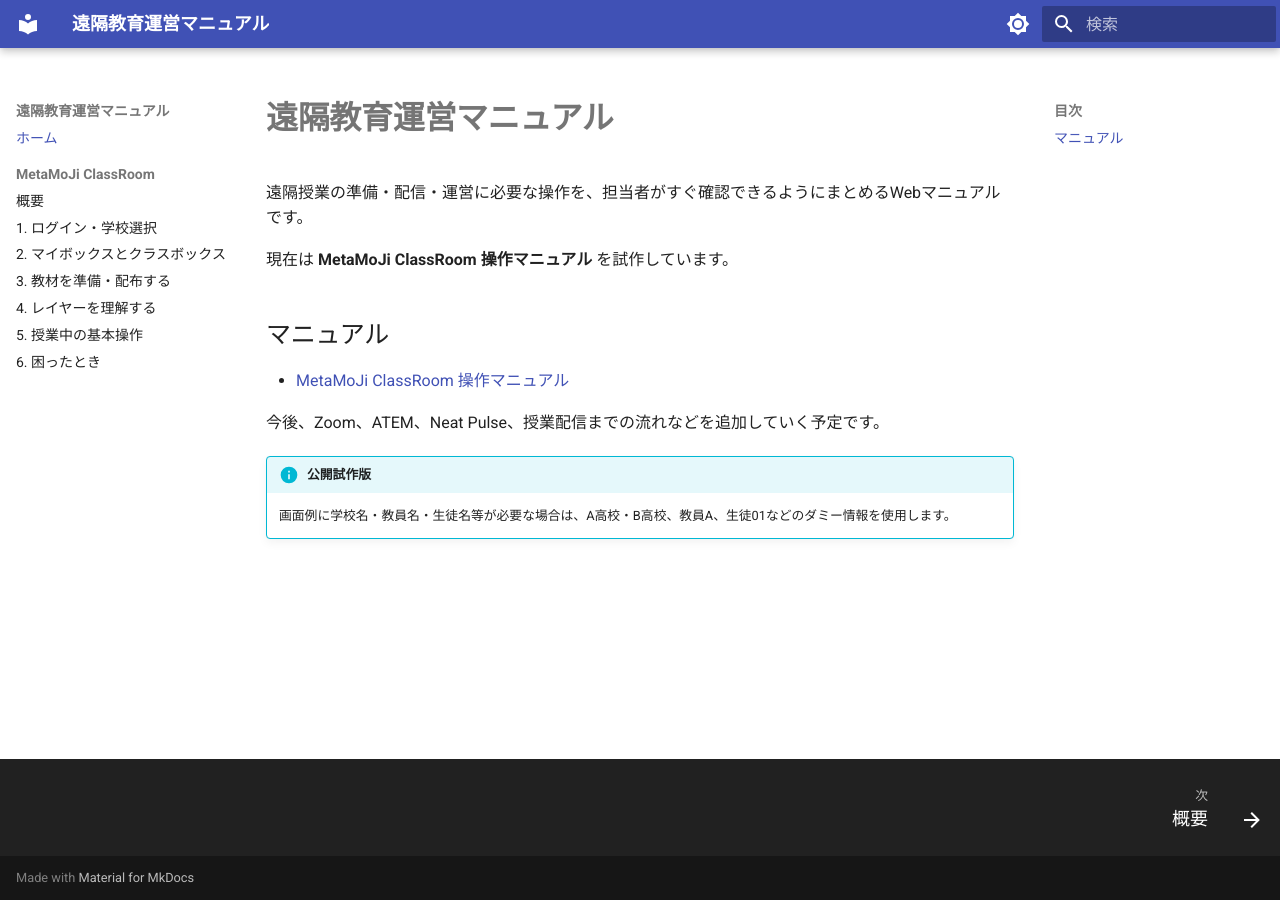
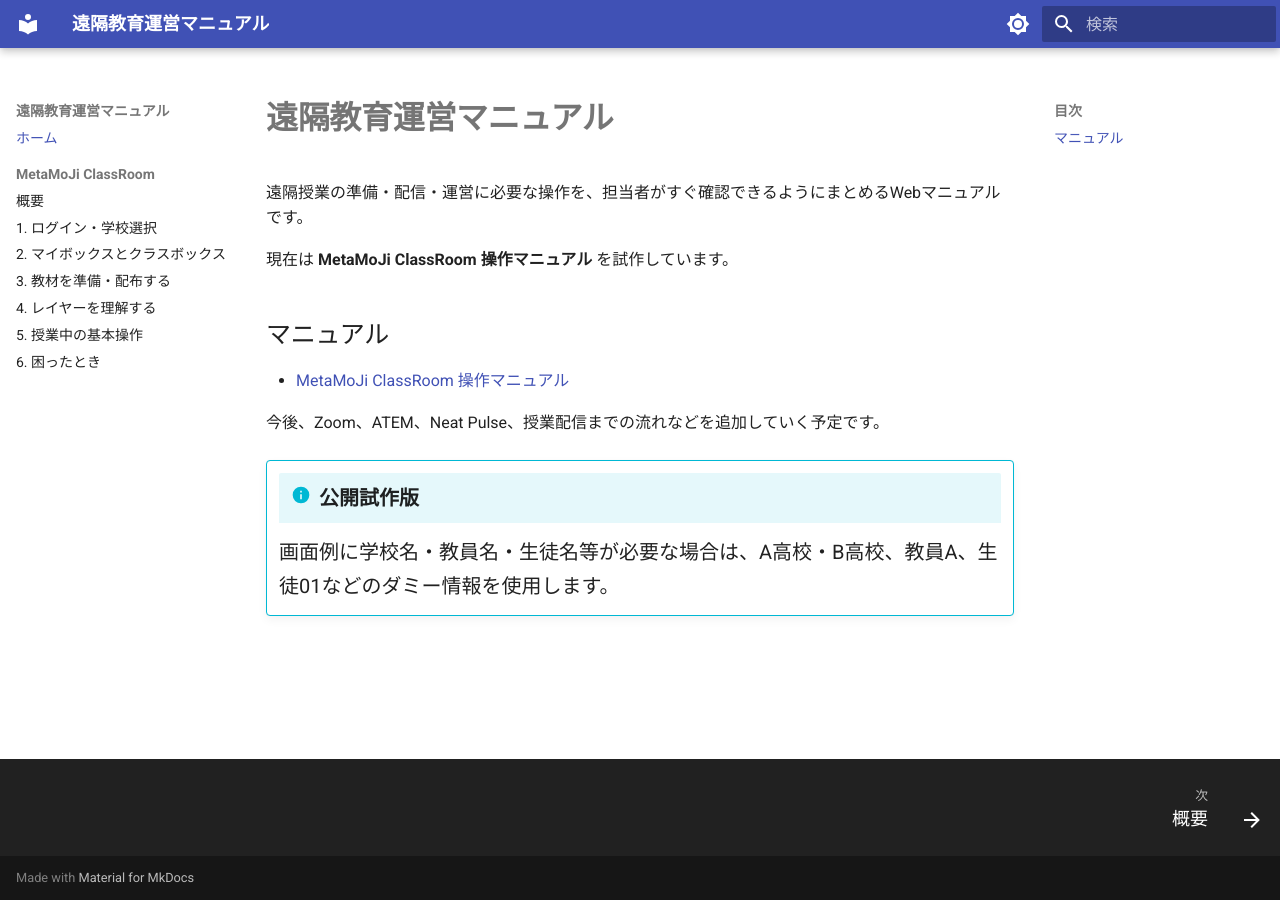
Before and after one commit to a-recs/remote-manual, an MkDocs documentation site: the page built from docs/index.md, in a window 1280 px wide. Built offline with MkDocs 1.6.1 and Material for MkDocs 9.7.7, drawn with Linux system fonts in a browser that asks for light colours.

Commit message:
Improve visibility of important callout boxes

```diff
--- a/docs/stylesheets/extra.css
+++ b/docs/stylesheets/extra.css
@@ -45,4 +45,35 @@
   overflow-wrap: break-word;
 }
 
+/* 重要な囲み記事を読みやすくする */
+.md-typeset .admonition,
+.md-typeset details {
+  font-size: 1rem;
+  line-height: 1.7;
+  margin: 1.2em 0;
+}
+
+.md-typeset .admonition-title,
+.md-typeset summary {
+  font-size: 1rem;
+  font-weight: 700;
+}
+
+.md-typeset .admonition > *:not(.admonition-title),
+.md-typeset details > *:not(summary) {
+  font-size: 1rem;
+}
+
+.md-typeset .admonition p,
+.md-typeset details p {
+  margin: 0.6em 0;
+}
+
+.md-typeset .admonition ul,
+.md-typeset .admonition ol,
+.md-typeset details ul,
+.md-typeset details ol {
+  margin-top: 0.5em;
+}
+
 .md-typeset blockquote { border-left-width: 0.2rem; }
```
